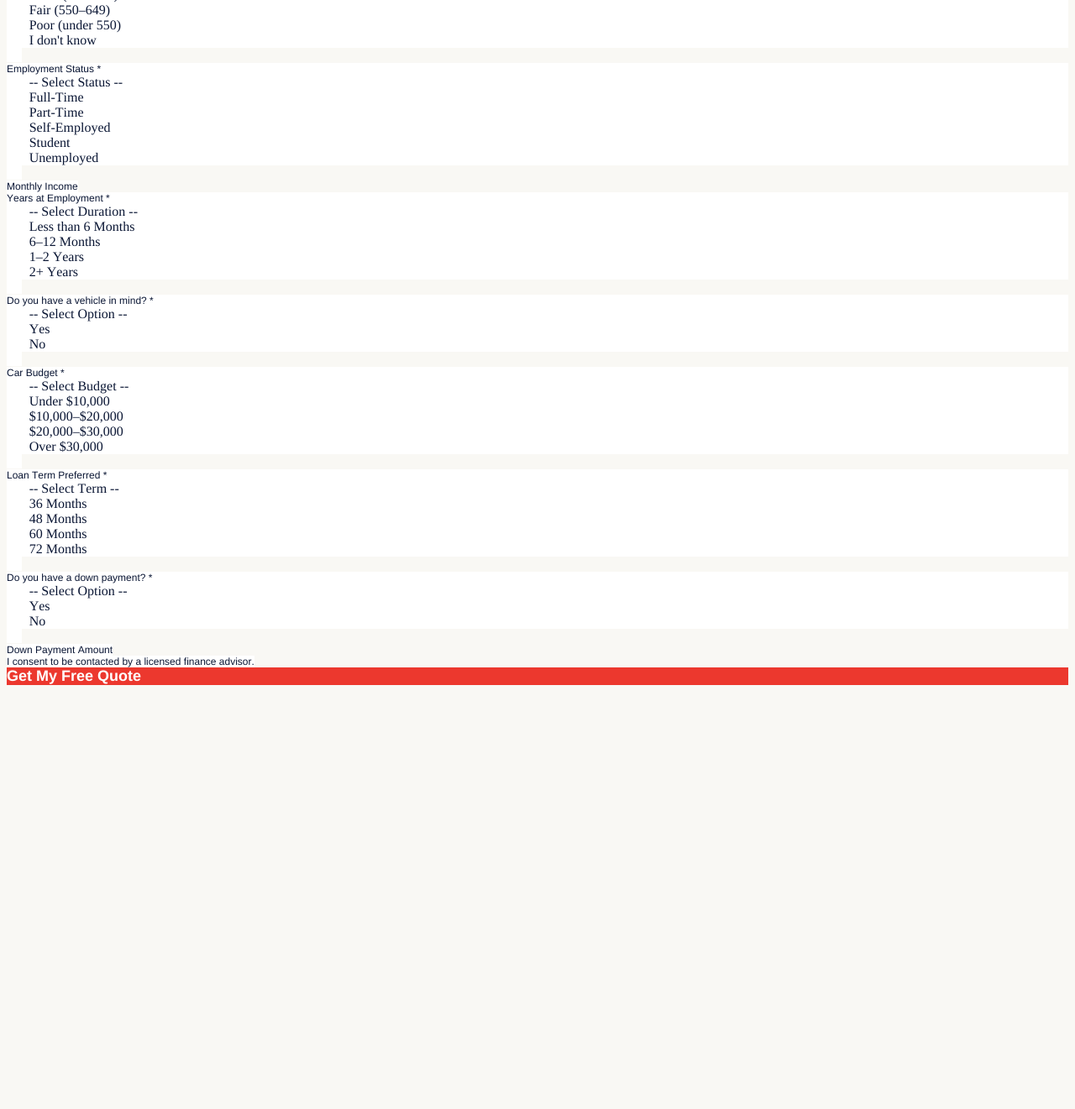
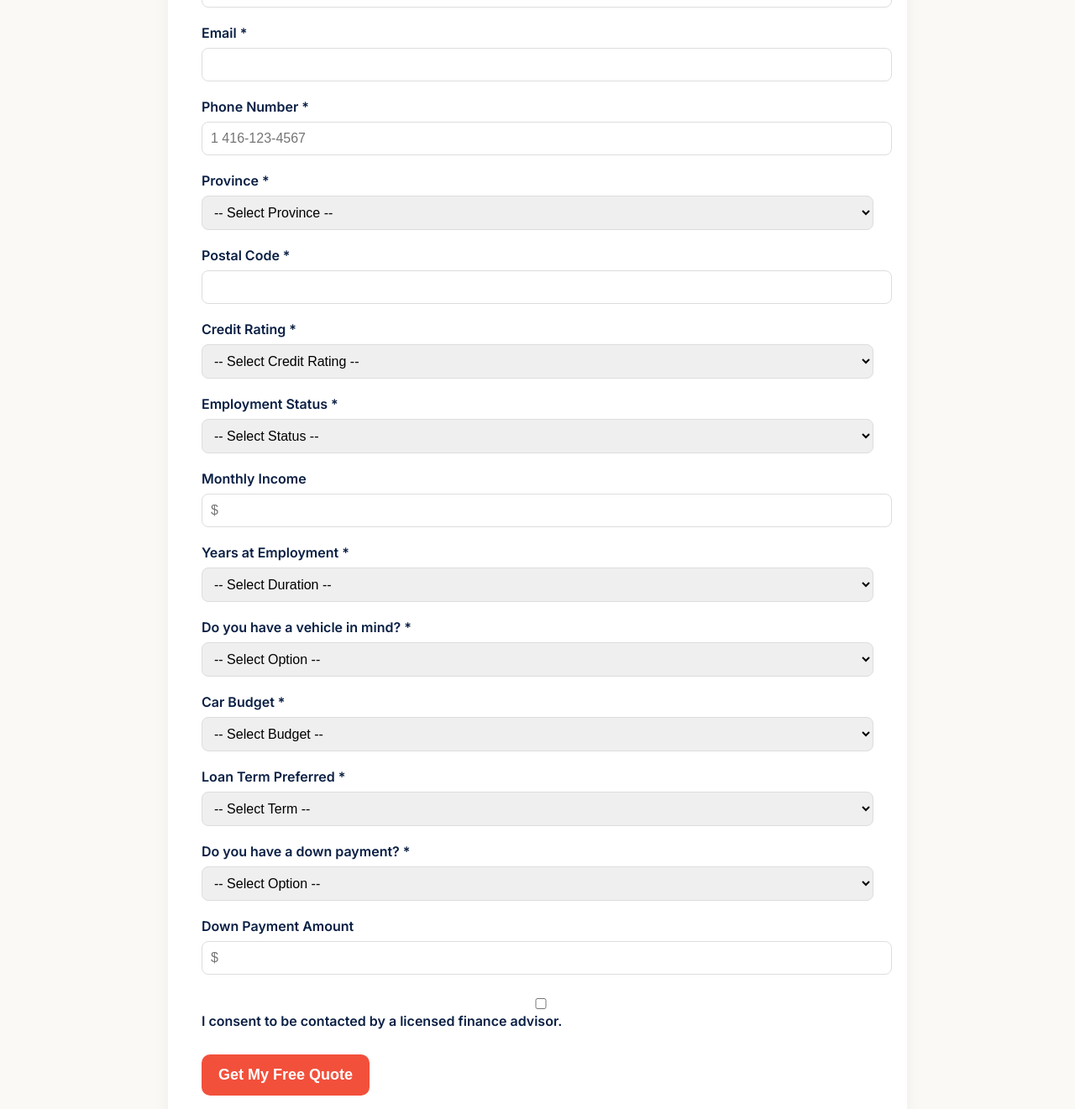
Before and after one commit to cryptomax90/mycarloan.ca, a website: page form.html in a window 1280 px wide. Shown: the part 309-1630 px from the top of the page at 84% size. Before the commit the page ends 1133 px from the top, so only its background shows below. Drawn offline with Linux system fonts and the light colour scheme.

Commit message:
Restore original form and add JSON submission script

```diff
--- a/form.html
+++ b/form.html
@@ -1,90 +1,157 @@
-<!DOCTYPE html PUBLIC "-//W3C//DTD HTML 4.01//EN" "http://www.w3.org/TR/html4/strict.dtd">
-<html>
+
+<!DOCTYPE html>
+<html lang="en">
 <head>
-  <meta http-equiv="Content-Type" content="text/html; charset=utf-8">
-  <meta http-equiv="Content-Style-Type" content="text/css">
-  <title></title>
-  <meta name="Generator" content="Cocoa HTML Writer">
-  <meta name="CocoaVersion" content="2575.6">
-  <style type="text/css">
-    body {background-color: #f9f8f4}
-    p.p2 {margin: 0.0px 0.0px 0.0px 0.0px; font: 12.0px 'Helvetica Neue'; color: #0a1634; -webkit-text-stroke: #0a1634}
-    p.p3 {margin: 0.0px 0.0px 0.0px 0.0px; font: 12.0px 'Helvetica Neue'; color: #0a1634; -webkit-text-stroke: #0a1634; background-color: #ffffff}
-    p.p4 {margin: 0.0px 0.0px 0.0px 0.0px; font: 16.0px Times; color: #0a1634; -webkit-text-stroke: #000000; background-color: #ffffff}
-    p.p5 {margin: 0.0px 0.0px 0.0px 0.0px; font: 16.0px 'Helvetica Neue'; color: #0a1634; -webkit-text-stroke: #000000; background-color: #ffffff}
-    p.p6 {margin: 0.0px 0.0px 0.0px 0.0px; font: 16.0px 'Helvetica Neue'; color: #0a1634; -webkit-text-stroke: #000000; min-height: 18.0px}
-    p.p7 {margin: 0.0px 0.0px 0.0px 0.0px; font: 18.0px 'Helvetica Neue'; color: #ffffff; -webkit-text-stroke: #ffffff; background-color: #ec382e}
-    span.s1 {font-kerning: none; background-color: #ffffff}
-    span.s2 {font-kerning: none; color: #ec382e; background-color: #ffffff; -webkit-text-stroke: 0px #ec382e}
-    span.s3 {font-kerning: none}
-    span.s4 {font: 16.0px 'Helvetica Neue'; font-kerning: none}
-    span.s5 {font: 16.0px Times; font-kerning: none}
+  <meta charset="UTF-8">
+  <title>MyCarLoan.ca - Apply Now</title>
+  <link href="https://fonts.googleapis.com/css2?family=Inter:wght@400;600&family=Poppins:wght@600;700&display=swap" rel="stylesheet">
+  <style>
+    body {
+      font-family: 'Inter', sans-serif;
+      background-color: #FAF9F6;
+      margin: 0;
+      padding: 40px;
+      color: #0A1F44;
+    }
+    form {
+      max-width: 800px;
+      margin: auto;
+      background: white;
+      padding: 40px;
+      border-radius: 20px;
+      box-shadow: 0 8px 20px rgba(0,0,0,0.05);
+    }
+    label {
+      display: block;
+      margin-top: 20px;
+      font-weight: 600;
+    }
+    input, select {
+      width: 100%;
+      padding: 10px;
+      margin-top: 8px;
+      border: 1px solid #ddd;
+      border-radius: 8px;
+      font-size: 16px;
+    }
+    .submit-btn {
+      background-color: #F2503B;
+      color: white;
+      font-weight: bold;
+      padding: 14px 20px;
+      border: none;
+      border-radius: 10px;
+      margin-top: 30px;
+      cursor: pointer;
+      font-size: 18px;
+    }
+    .submit-btn:hover {
+      background-color: #D84332;
+    }
   </style>
 </head>
 <body>
-<h1 style="margin: 0.0px 0.0px 16.1px 0.0px; font: 24.0px 'Helvetica Neue'; color: #0a1634; -webkit-text-stroke: #0a1634"><span class="s1">MyCarLoan</span><span class="s2">.ca</span></h1>
-<p class="p2"><span class="s1">First Name *</span></p>
-<p class="p2"><span class="s1">Last Name *</span></p>
-<p class="p2"><span class="s1">Email *</span></p>
-<p class="p2"><span class="s1">Phone Number *</span></p>
-<p class="p3"><span class="s3">Province *</span></p>
-<p class="p4"><span class="s4"><span class="Apple-converted-space">      </span></span><span class="s3">-- Select Province --</span></p>
-<p class="p4"><span class="s4"><span class="Apple-converted-space">      </span></span><span class="s3">Ontario</span></p>
-<p class="p5"><span class="s3"><span class="Apple-converted-space">      </span></span><span class="s5">Quebec</span></p>
-<p class="p4"><span class="s4"><span class="Apple-converted-space">      </span></span><span class="s3">Alberta</span></p>
-<p class="p4"><span class="s4"><span class="Apple-converted-space">      </span></span><span class="s3">British Columbia</span></p>
-<p class="p6"><span class="s1"><span class="Apple-converted-space">    </span></span></p>
-<p class="p2"><span class="s1">Postal Code *</span></p>
-<p class="p3"><span class="s3">Credit Rating *</span></p>
-<p class="p4"><span class="s4"><span class="Apple-converted-space">      </span></span><span class="s3">-- Select Credit Rating --</span></p>
-<p class="p4"><span class="s4"><span class="Apple-converted-space">      </span></span><span class="s3">Excellent (750+)</span></p>
-<p class="p4"><span class="s4"><span class="Apple-converted-space">      </span></span><span class="s3">Good (650–749)</span></p>
-<p class="p4"><span class="s4"><span class="Apple-converted-space">      </span></span><span class="s3">Fair (550–649)</span></p>
-<p class="p4"><span class="s4"><span class="Apple-converted-space">      </span></span><span class="s3">Poor (under 550)</span></p>
-<p class="p4"><span class="s4"><span class="Apple-converted-space">      </span></span><span class="s3">I don't know</span></p>
-<p class="p6"><span class="s1"><span class="Apple-converted-space">    </span></span></p>
-<p class="p3"><span class="s3">Employment Status *</span></p>
-<p class="p4"><span class="s4"><span class="Apple-converted-space">      </span></span><span class="s3">-- Select Status --</span></p>
-<p class="p4"><span class="s4"><span class="Apple-converted-space">      </span></span><span class="s3">Full-Time</span></p>
-<p class="p4"><span class="s4"><span class="Apple-converted-space">      </span></span><span class="s3">Part-Time</span></p>
-<p class="p4"><span class="s4"><span class="Apple-converted-space">      </span></span><span class="s3">Self-Employed</span></p>
-<p class="p4"><span class="s4"><span class="Apple-converted-space">      </span></span><span class="s3">Student</span></p>
-<p class="p4"><span class="s4"><span class="Apple-converted-space">      </span></span><span class="s3">Unemployed</span></p>
-<p class="p6"><span class="s1"><span class="Apple-converted-space">    </span></span></p>
-<p class="p2"><span class="s1">Monthly Income</span></p>
-<p class="p3"><span class="s3">Years at Employment *</span></p>
-<p class="p4"><span class="s4"><span class="Apple-converted-space">      </span></span><span class="s3">-- Select Duration --</span></p>
-<p class="p4"><span class="s4"><span class="Apple-converted-space">      </span></span><span class="s3">Less than 6 Months</span></p>
-<p class="p4"><span class="s4"><span class="Apple-converted-space">      </span></span><span class="s3">6–12 Months</span></p>
-<p class="p4"><span class="s4"><span class="Apple-converted-space">      </span></span><span class="s3">1–2 Years</span></p>
-<p class="p4"><span class="s4"><span class="Apple-converted-space">      </span></span><span class="s3">2+ Years</span></p>
-<p class="p6"><span class="s1"><span class="Apple-converted-space">    </span></span></p>
-<p class="p3"><span class="s3">Do you have a vehicle in mind? *</span></p>
-<p class="p4"><span class="s4"><span class="Apple-converted-space">      </span></span><span class="s3">-- Select Option --</span></p>
-<p class="p5"><span class="s3"><span class="Apple-converted-space">      </span></span><span class="s5">Yes</span></p>
-<p class="p5"><span class="s3"><span class="Apple-converted-space">      </span></span><span class="s5">No</span></p>
-<p class="p6"><span class="s1"><span class="Apple-converted-space">    </span></span></p>
-<p class="p3"><span class="s3">Car Budget *</span></p>
-<p class="p4"><span class="s4"><span class="Apple-converted-space">      </span></span><span class="s3">-- Select Budget --</span></p>
-<p class="p4"><span class="s4"><span class="Apple-converted-space">      </span></span><span class="s3">Under $10,000</span></p>
-<p class="p4"><span class="s4"><span class="Apple-converted-space">      </span></span><span class="s3">$10,000–$20,000</span></p>
-<p class="p4"><span class="s4"><span class="Apple-converted-space">      </span></span><span class="s3">$20,000–$30,000</span></p>
-<p class="p4"><span class="s4"><span class="Apple-converted-space">      </span></span><span class="s3">Over $30,000</span></p>
-<p class="p6"><span class="s1"><span class="Apple-converted-space">    </span></span></p>
-<p class="p3"><span class="s3">Loan Term Preferred *</span></p>
-<p class="p4"><span class="s4"><span class="Apple-converted-space">      </span></span><span class="s3">-- Select Term --</span></p>
-<p class="p4"><span class="s4"><span class="Apple-converted-space">      </span></span><span class="s3">36 Months</span></p>
-<p class="p4"><span class="s4"><span class="Apple-converted-space">      </span></span><span class="s3">48 Months</span></p>
-<p class="p4"><span class="s4"><span class="Apple-converted-space">      </span></span><span class="s3">60 Months</span></p>
-<p class="p4"><span class="s4"><span class="Apple-converted-space">      </span></span><span class="s3">72 Months</span></p>
-<p class="p6"><span class="s1"><span class="Apple-converted-space">    </span></span></p>
-<p class="p3"><span class="s3">Do you have a down payment? *</span></p>
-<p class="p4"><span class="s4"><span class="Apple-converted-space">      </span></span><span class="s3">-- Select Option --</span></p>
-<p class="p5"><span class="s3"><span class="Apple-converted-space">      </span></span><span class="s5">Yes</span></p>
-<p class="p5"><span class="s3"><span class="Apple-converted-space">      </span></span><span class="s5">No</span></p>
-<p class="p6"><span class="s1"><span class="Apple-converted-space">    </span></span></p>
-<p class="p2"><span class="s1">Down Payment Amount</span></p>
-<p class="p2"><span class="s1">I consent to be contacted by a licensed finance advisor.</span></p>
-<p class="p7"><span class="s3"><b>Get My Free Quote</b><b></b></span></p>
+  <form action="https://neon-chebakia-a105c7.netlify.app/.netlify/functions/submit-lead" method="POST">
+    <h1>MyCarLoan<span style="color:#F2503B;">.ca</span></h1>
+
+    <label>First Name *</label>
+    <input type="text" name="First Name" required>
+
+    <label>Last Name *</label>
+    <input type="text" name="Last Name" required>
+
+    <label>Email *</label>
+    <input type="email" name="Email" required>
+
+    <label>Phone Number *</label>
+    <input type="tel" name="Phone Number" placeholder="1 416-123-4567" required>
+
+    <label>Province *</label>
+    <select name="Province" required>
+      <option value="">-- Select Province --</option>
+      <option>Ontario</option>
+      <option>Quebec</option>
+      <option>Alberta</option>
+      <option>British Columbia</option>
+    </select>
+
+    <label>Postal Code *</label>
+    <input type="text" name="Postal Code" required>
+
+    <label>Credit Rating *</label>
+    <select name="Credit Rating" required>
+      <option value="">-- Select Credit Rating --</option>
+      <option>Excellent (750+)</option>
+      <option>Good (650–749)</option>
+      <option>Fair (550–649)</option>
+      <option>Poor (under 550)</option>
+      <option>I don't know</option>
+    </select>
+
+    <label>Employment Status *</label>
+    <select name="Employment Status" required>
+      <option value="">-- Select Status --</option>
+      <option>Full-Time</option>
+      <option>Part-Time</option>
+      <option>Self-Employed</option>
+      <option>Student</option>
+      <option>Unemployed</option>
+    </select>
+
+    <label>Monthly Income</label>
+    <input type="text" name="Monthly Income" placeholder="$">
+
+    <label>Years at Employment *</label>
+    <select name="Years at Employment" required>
+      <option value="">-- Select Duration --</option>
+      <option>Less than 6 Months</option>
+      <option>6–12 Months</option>
+      <option>1–2 Years</option>
+      <option>2+ Years</option>
+    </select>
+
+    <label>Do you have a vehicle in mind? *</label>
+    <select name="Vehicle Intent" required>
+      <option value="">-- Select Option --</option>
+      <option>Yes</option>
+      <option>No</option>
+    </select>
+
+    <label>Car Budget *</label>
+    <select name="Car Budget" required>
+      <option value="">-- Select Budget --</option>
+      <option>Under $10,000</option>
+      <option>$10,000–$20,000</option>
+      <option>$20,000–$30,000</option>
+      <option>Over $30,000</option>
+    </select>
+
+    <label>Loan Term Preferred *</label>
+    <select name="Loan Term" required>
+      <option value="">-- Select Term --</option>
+      <option>36 Months</option>
+      <option>48 Months</option>
+      <option>60 Months</option>
+      <option>72 Months</option>
+    </select>
+
+    <label>Do you have a down payment? *</label>
+    <select name="Down Payment Available" required>
+      <option value="">-- Select Option --</option>
+      <option>Yes</option>
+      <option>No</option>
+    </select>
+
+    <label>Down Payment Amount</label>
+    <input type="text" name="Down Payment Amount" placeholder="$">
+
+    <label>
+      <input type="checkbox" name="Consent Given" required>
+      I consent to be contacted by a licensed finance advisor.
+    </label>
+
+    <input type="hidden" name="_next" value="thankyou.html">
+    <button class="submit-btn" type="submit">Get My Free Quote</button>
+  </form>
 </body>
 </html>
```
